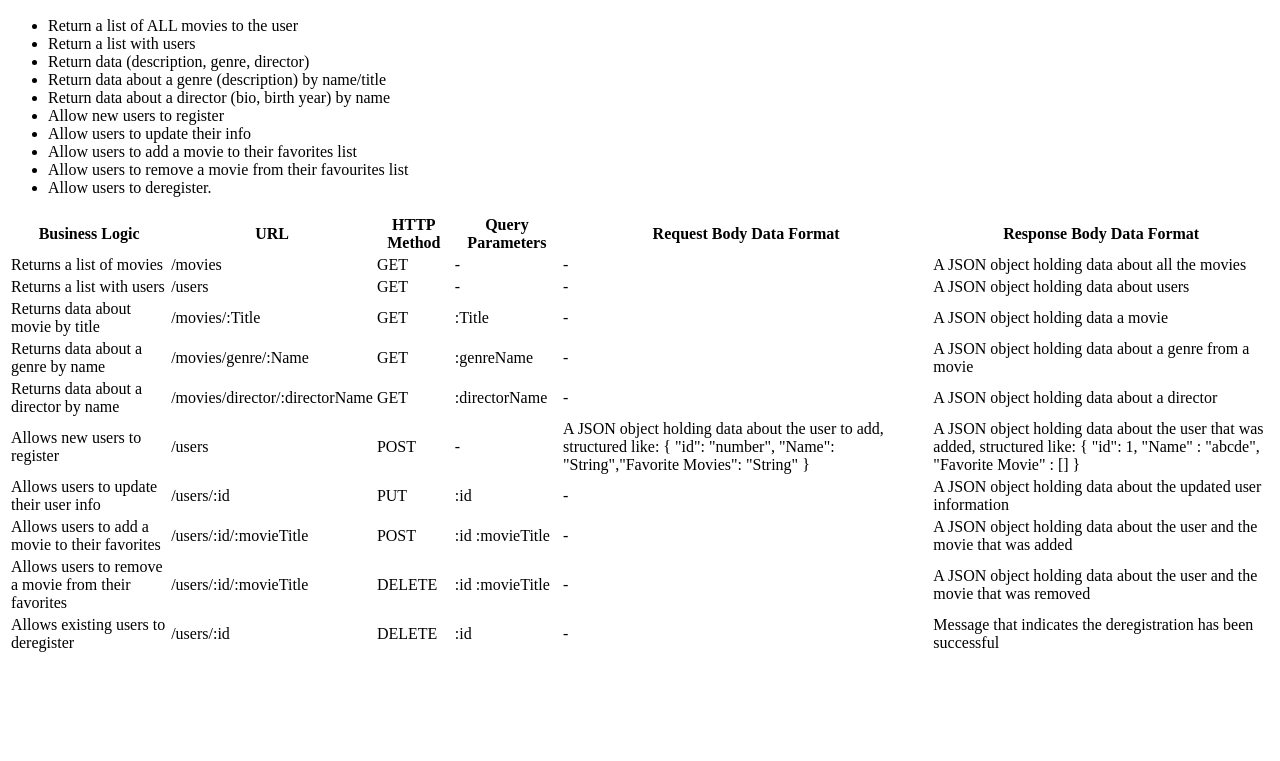
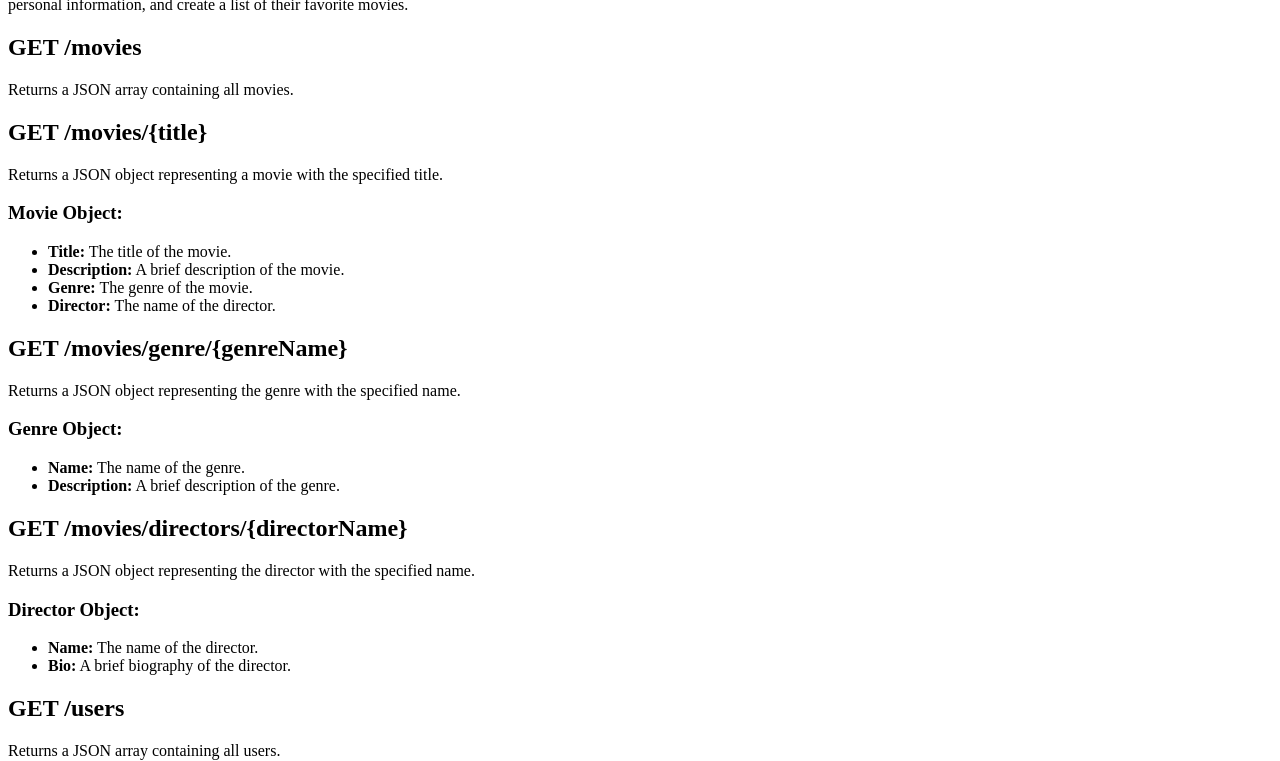
Before and after one commit to Brocal82/MyFlix, a website: page public/documentation.html in a window 1280 px wide. Shown: the part 102-863 px from the top of the page. Before the commit the page ends 800 px from the top, so only its background shows below. Drawn offline with Linux system fonts and the light colour scheme.

Commit message:
updating documentation.html
Updating documentation.html

```diff
--- a/public/documentation.html
+++ b/public/documentation.html
@@ -3,140 +3,83 @@
   <head>
     <meta charset="UTF-8">
     <meta name="viewport" content="width=device-width, initial-scale=1.0">
-    <title>MyFlix</title>
+    <title>MyFlix Documentation</title>
   </head>
   <body>
+    <h1>MyFlix App</h1>
 
-    <div>
     <p>This app is a “movies” web application. The web
       application will provide users with access to information about different
       movies, directors, and genres. Users will be able to sign up, update their
       personal information, and create a list of their favorite movies.</p>
 
-        <h2>Actions</h2>
+    <h2>GET /movies</h2>
+    <p>Returns a JSON array containing all movies.</p>
+
+    <h2>GET /movies/{title}</h2>
+    <p>Returns a JSON object representing a movie with the specified title.</p>
+
+    <h3>Movie Object:</h3>
     <ul>
-            <li>Return a list of ALL movies to the user</li>
-            <li>Return a list with users</li>
-            <li>Return data (description, genre, director)</li>
-            <li>Return data about a genre (description) by name/title</li>
-            <li>Return data about a director (bio, birth year) by name</li>
-            <li>Allow new users to register</li>
-            <li>Allow users to update their info</li>
-            <li>Allow users to add a movie to their favorites list</li>
-            <li>Allow users to remove a movie from their favourites list</li>
-            <li>Allow users to deregister.</li>
+      <li><strong>Title:</strong> The title of the movie.</li>
+      <li><strong>Description:</strong> A brief description of the movie.</li>
+      <li><strong>Genre:</strong> The genre of the movie.</li>
+      <li><strong>Director:</strong> The name of the director.</li>
     </ul>
-    </div>
 
-    <table>
-        <thead>
-          <tr>
-              <th>Business Logic</th>
-              <th>URL</th>
-              <th>HTTP Method</th>
-              <th>Query Parameters</th>
-              <th>Request Body Data Format</th>
-              <th>Response Body Data Format</th>
-          </tr>
-        </thead>
+    <h2>GET /movies/genre/{genreName}</h2>
+    <p>Returns a JSON object representing the genre with the specified name.</p>
 
-       <tbody>
+    <h3>Genre Object:</h3>
+    <ul>
+      <li><strong>Name:</strong> The name of the genre.</li>
+      <li><strong>Description:</strong> A brief description of the genre.</li>
+    </ul>
 
-        <tr>
-            <td>Returns a list of movies</td>
-            <td>/movies</td>
-            <td>GET</td>
-            <td>-</td>
-            <td>-</td>
-            <td>A JSON object holding data about all the movies</td>
-        </tr>
-        <tr>
-            <td>Returns a list with users</td>
-            <td>/users</td>
-            <td>GET</td>
-            <td>-</td>
-            <td>-</td>
-            <td>A JSON object holding data about users</td>
-        </tr>
+    <h2>GET /movies/directors/{directorName}</h2>
+    <p>Returns a JSON object representing the director with the specified name.</p>
 
-        <tr>
-          <td>Returns data about movie by title</td>
-          <td>/movies/:Title</td>
-          <td>GET</td>
-          <td>:Title</td>
-          <td>-</td>
-          <td>A JSON object holding data a movie</td>
-        </tr>
+    <h3>Director Object:</h3>
+    <ul>
+      <li><strong>Name:</strong> The name of the director.</li>
+      <li><strong>Bio:</strong> A brief biography of the director.</li>
+    </ul>
 
-        <tr>
-          <td>Returns data about a genre by name</td>
-          <td>/movies/genre/:Name</td>
-          <td>GET</td>
-          <td>:genreName</td>
-          <td>-</td>
-          <td>A JSON object holding data about a genre from a movie</td>
-        </tr>
+    <h2>GET /users</h2>
+    <p>Returns a JSON array containing all users.</p>
 
-        <tr>
-          <td>Returns data about a director by name</td>
-          <td>/movies/director/:directorName</td>
-          <td>GET</td>
-          <td>:directorName</td>
-          <td>-</td>
-          <td>A JSON object holding data about a director</td>
-        </tr>
+    <h2>GET /users/{id}</h2>
+    <p>Returns a JSON object representing the user with the specified ID.</p>
 
-        <tr>
-          <td>Allows new users to register</td>
-          <td>/users</td>
-          <td>POST</td>
-          <td>-</td>
-          <td>A JSON object holding data about the user to add, structured like: { "id": "number", "Name": "String","Favorite Movies": "String" }</td>
-          <td>A JSON object holding data about the user that was added, structured like: { "id": 1, "Name" : "abcde", "Favorite Movie" : [] } </td>
-        </tr>
+    <h3>User Object:</h3>
+    <ul>
+      <li><strong>ID:</strong> The unique identifier of the user.</li>
+      <li><strong>Username:</strong> The username of the user.</li>
+      <li><strong>Email:</strong> The email address of the user.</li>
+      <li><strong>Password:</strong> The password of the user.</li>
+      <li><strong>Birthday:</strong> The birthday of the user.</li>
+      <li><strong>FavoritesMovies:</strong> An array of favorite movies added by the user.</li>
+    </ul>
 
-        <tr>
-          <td>Allows users to update their user info</td>
-          <td>/users/:id</td>
-          <td>PUT</td>
-          <td>:id</td>
-          <td>-</td>
-          <td>A JSON object holding data about the updated user information</td>
-        </tr>
+    <h2>POST /users</h2>
+    <p>Allows new users to register. Expects a JSON object containing user details in the request body. Returns the created user object.</p>
 
-        <tr>
-          <td>Allows users to add a movie to their favorites</td>
-          <td>/users/:id/:movieTitle</td>
-          <td>POST</td>
-          <td>:id
-              :movieTitle
-          </td>
-          <td>-</td>
-          <td>A JSON object holding data about the user and the movie that was added</td>
-        </tr>
+    <h2>PUT /users/{id}</h2>
+    <p>Allows users to update their username. Expects a JSON object containing the updated user details in the request body. Returns the updated user object.</p>
 
-        <tr>
-          <td>Allows users to remove a movie from their favorites</td>
-          <td>/users/:id/:movieTitle</td>
-          <td>DELETE</td>
-          <td>:id
-              :movieTitle
-          </td>
-          <td>-</td>
-          <td>A JSON object holding data about the user and the movie that was removed</td>
-        </tr>
+    <h2>POST /users/{id}/{movieTitle}</h2>
+    <p>Allows users to add a movie to their favorites list. Returns a confirmation message.</p>
 
-        <tr>
-          <td>Allows existing users to deregister</td>
-          <td>/users/:id</td>
-          <td>DELETE</td>
-          <td>:id</td>
-          <td>-</td>
-          <td>Message that indicates the deregistration has been successful</td>
-        </tr>
+    <h2>DELETE /users/{id}/{movieTitle}</h2>
+    <p>Allows users to remove a movie from their favorites list. Returns a confirmation message.</p>
 
-      </tbody>
-      </table>
+    <h2>GET /</h2>
+    <p>Returns a simple text response.</p>
 
+    <h2>Static Files</h2>
+    <p>Serves static files located in the "public" folder.</p>
+
+    <h2>Error Handling</h2>
+    <p>Logs errors to the console and sends a 500 response.</p>
   </body>
   </html>
```
Also changed, not shown: index.js (+15 -2 lines). Lines whose indentation alone changed are shown as unchanged.
